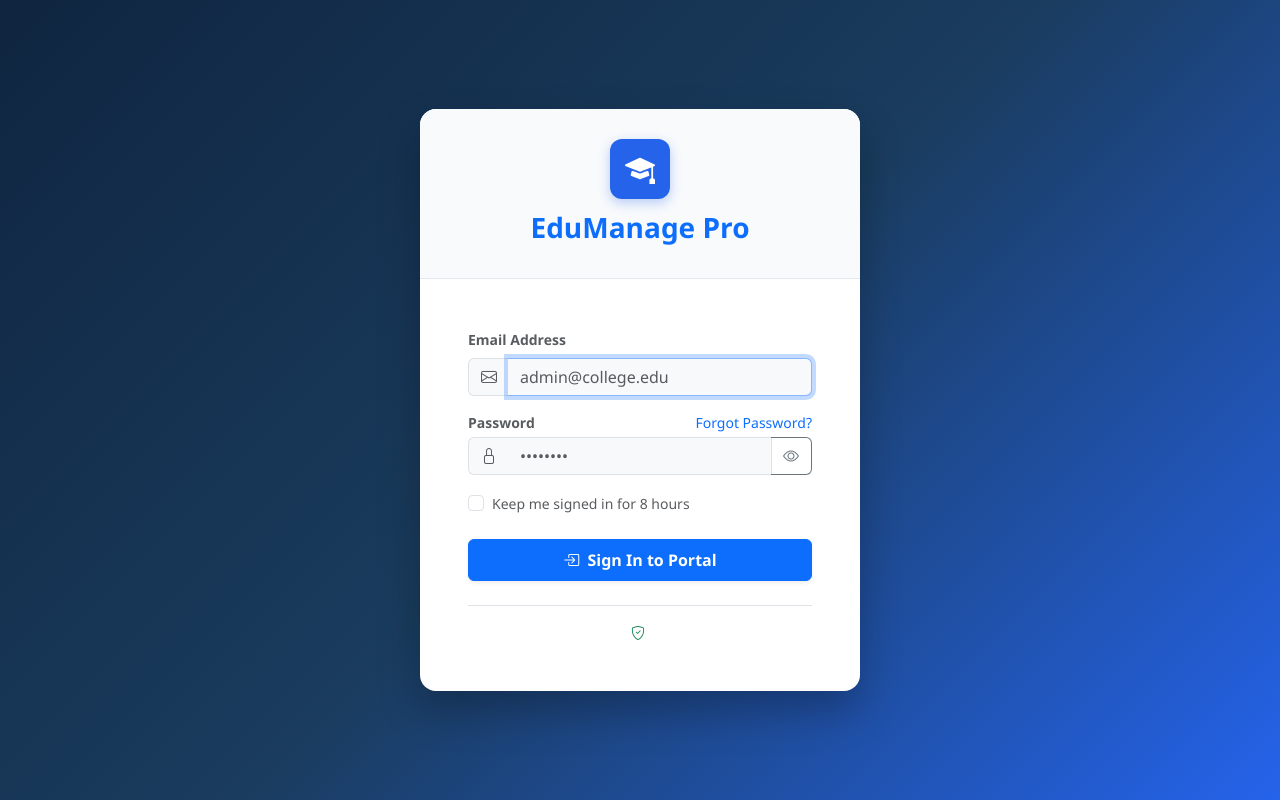
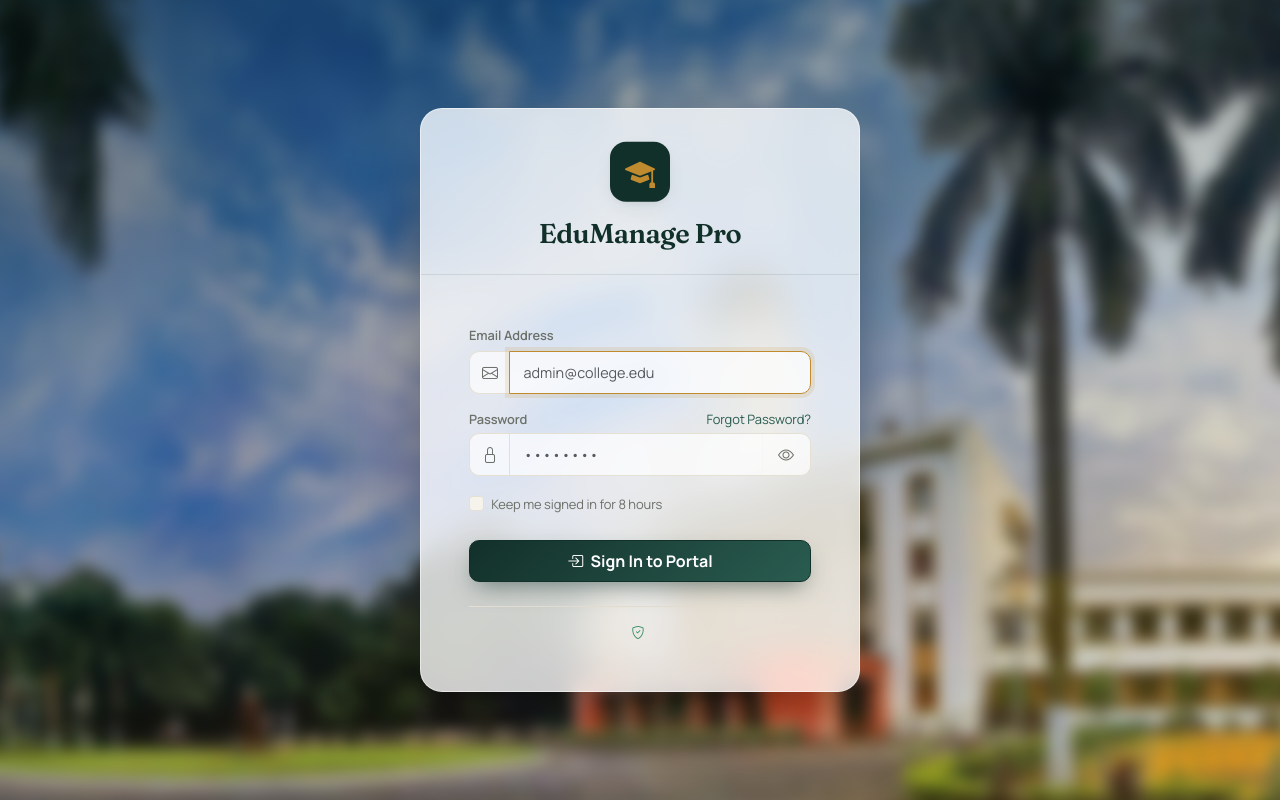
Before and after one commit to bharatsairamkadali02/collage-management-project02, a Flask app: page /auth/login in a window 1280 px wide. Run offline with Flask 3, Linux system fonts and the light colour scheme; parts of the project's set-up code (start-up, migrations or seed data) failed here and were passed over.

Commit message:
add themes

```diff
--- /dev/null
+++ b/backend/static/css/theme.css
@@ -0,0 +1,384 @@
+/* ============================================================
+   EduManage Pro — "Campus Ink" UI theme
+   Visual layer only. Loaded after Bootstrap and page styles.
+   No markup, routes or logic depend on this file.
+   ============================================================ */
+
+:root {
+  --ink: #12302a;          /* deep campus green */
+  --ink-2: #1c463d;
+  --ink-3: #2a5c50;
+  --paper: #f6f3ec;        /* warm paper background */
+  --surface: #ffffff;
+  --line: #e6e0d3;
+  --text: #1d2420;
+  --text-muted: #6b7068;
+  --brass: #c08a2e;        /* accent */
+  --brass-soft: #f4e7cc;
+  --ok: #2f8a5b;
+  --bad: #c2463b;
+  --warn: #c98a1a;
+  --info-c: #2f6f8f;
+
+  --font-body: "Manrope", system-ui, -apple-system, "Segoe UI", sans-serif;
+  --font-display: "Fraunces", Georgia, serif;
+
+  --r-sm: 8px;
+  --r: 12px;
+  --r-lg: 18px;
+  --shadow-1: 0 1px 2px rgba(18, 48, 42, .06), 0 1px 1px rgba(18, 48, 42, .04);
+  --shadow-2: 0 8px 24px -10px rgba(18, 48, 42, .18), 0 2px 6px rgba(18, 48, 42, .05);
+  --shadow-3: 0 24px 60px -20px rgba(18, 48, 42, .35);
+  --ease: cubic-bezier(.2, .7, .2, 1);
+
+  /* Map into existing variables used across templates */
+  --primary: var(--ink);
+  --primary-light: var(--ink-3);
+  --primary-dark: #0b211c;
+  --accent: var(--brass);
+  --sidebar-bg: var(--ink);
+  --sidebar-text: #c9d6cf;
+  --sidebar-hover: rgba(255, 255, 255, .08);
+
+  /* Bootstrap tokens */
+  --bs-primary: #12302a;
+  --bs-primary-rgb: 18, 48, 42;
+  --bs-success-rgb: 47, 138, 91;
+  --bs-danger-rgb: 194, 70, 59;
+  --bs-warning-rgb: 201, 138, 26;
+  --bs-info-rgb: 47, 111, 143;
+  --bs-body-bg: var(--paper);
+  --bs-body-color: var(--text);
+  --bs-body-font-family: var(--font-body);
+  --bs-border-color: var(--line);
+  --bs-link-color: var(--ink-3);
+  --bs-link-color-rgb: 42, 92, 80;
+  --bs-link-hover-color: var(--brass);
+  --bs-border-radius: var(--r-sm);
+  --bs-border-radius-lg: var(--r);
+  --bs-focus-ring-color: rgba(192, 138, 46, .3);
+}
+
+/* Role tints stay distinguishable but within the palette */
+.theme-faculty { --primary: #173a4a; --ink: #173a4a; --ink-3: #2b5a6f; --sidebar-bg: #173a4a; }
+.theme-student { --primary: #3a2a4a; --ink: #3a2a4a; --ink-3: #5a4470; --sidebar-bg: #3a2a4a; }
+
+/* ── Base ─────────────────────────────────────────────── */
+html { -webkit-font-smoothing: antialiased; }
+body {
+  background: var(--paper) !important;
+  color: var(--text);
+  font-family: var(--font-body) !important;
+  font-size: .925rem;
+  letter-spacing: -.005em;
+}
+h1, h2, h3, .h1, .h2, .h3, .page-header h4, .page-header h3, .display-1, .display-4, .display-5 {
+  font-family: var(--font-display);
+  font-weight: 600 !important;
+  letter-spacing: -.02em;
+  color: var(--ink);
+}
+h4, h5, h6 { font-weight: 700; letter-spacing: -.01em; }
+a { color: var(--ink-3); text-underline-offset: 3px; }
+a:hover { color: var(--brass); }
+::selection { background: var(--brass-soft); color: var(--ink); }
+:focus-visible { outline: 2px solid var(--brass); outline-offset: 2px; }
+
+/* Thin, quiet scrollbars */
+* { scrollbar-width: thin; scrollbar-color: #cfc7b4 transparent; }
+
+/* ── Sidebar ──────────────────────────────────────────── */
+#sidebar {
+  background: var(--sidebar-bg) !important;
+  background-image:
+    radial-gradient(120% 60% at 0% 0%, rgba(192, 138, 46, .14), transparent 60%),
+    linear-gradient(180deg, rgba(255,255,255,.02), rgba(0,0,0,.12)) !important;
+  border-right: 1px solid rgba(255, 255, 255, .04);
+}
+.sidebar-brand { background: transparent !important; padding: 22px 22px 18px !important; }
+.sidebar-brand .brand-icon {
+  background: var(--brass) !important;
+  color: var(--ink) !important;
+  border-radius: 12px !important;
+  box-shadow: inset 0 -2px 0 rgba(0,0,0,.15);
+}
+.sidebar-brand span {
+  font-family: var(--font-display);
+  font-weight: 600 !important;
+  font-size: 1.15rem !important;
+  letter-spacing: -.01em;
+}
+.sidebar-section-label {
+  color: rgba(255, 255, 255, .42) !important;
+  font-size: .64rem !important;
+  letter-spacing: .16em !important;
+  padding: 20px 24px 8px !important;
+}
+.sidebar-nav .nav-link {
+  color: var(--sidebar-text) !important;
+  font-weight: 500;
+  padding: 9px 14px !important;
+  border-radius: 10px !important;
+  position: relative;
+  transition: background .2s var(--ease), color .2s var(--ease), transform .2s var(--ease) !important;
+}
+.sidebar-nav .nav-link:hover { background: var(--sidebar-hover) !important; color: #fff !important; transform: translateX(2px); }
+.sidebar-nav .nav-link.active {
+  background: rgba(255, 255, 255, .1) !important;
+  color: #fff !important;
+  font-weight: 600;
+}
+.sidebar-nav .nav-link.active::before {
+  content: ""; position: absolute; left: -10px; top: 8px; bottom: 8px;
+  width: 3px; border-radius: 3px; background: var(--brass);
+}
+.sidebar-nav .nav-link.active i { color: var(--brass); }
+.sidebar-footer { color: rgba(255,255,255,.4) !important; border-top-color: rgba(255,255,255,.06) !important; }
+
+/* ── Topbar ───────────────────────────────────────────── */
+#topbar {
+  background: rgba(246, 243, 236, .82) !important;
+  backdrop-filter: saturate(140%) blur(12px);
+  -webkit-backdrop-filter: saturate(140%) blur(12px);
+  box-shadow: none !important;
+  border-bottom: 1px solid var(--line);
+}
+#sidebarToggle { color: var(--ink) !important; border-radius: 8px; }
+#sidebarToggle:hover { background: var(--surface) !important; color: var(--brass) !important; }
+.notif-btn { color: var(--ink) !important; border-radius: 10px !important; }
+.notif-btn:hover { background: var(--surface) !important; color: var(--brass) !important; }
+.notif-badge { background: var(--bad) !important; box-shadow: 0 0 0 2px var(--paper); }
+#topbar .btn-light { background: var(--surface) !important; border: 1px solid var(--line) !important; }
+
+/* ── Main & footer ────────────────────────────────────── */
+#main-content { padding: 32px 36px !important; }
+@media (max-width: 575px) { #main-content { padding: 20px 16px !important; } }
+#footer { background: transparent !important; border-top: 1px solid var(--line) !important; color: var(--text-muted) !important; }
+
+.page-header { margin-bottom: 28px !important; }
+.page-header h4, .page-header h3 { font-size: 1.75rem; margin-bottom: 4px; }
+.page-header h4 i, .page-header h3 i { color: var(--brass) !important; }
+.breadcrumb { font-size: .8rem; }
+.breadcrumb-item.active { color: var(--text-muted); }
+
+/* Gentle page entrance */
+@media (prefers-reduced-motion: no-preference) {
+  #main-content > * { animation: ink-rise .5s var(--ease) both; }
+  #main-content > *:nth-child(2) { animation-delay: .05s; }
+  #main-content > *:nth-child(3) { animation-delay: .1s; }
+  #main-content > *:nth-child(4) { animation-delay: .15s; }
+}
+@keyframes ink-rise { from { opacity: 0; transform: translateY(8px); } to { opacity: 1; transform: none; } }
+
+/* ── Cards ────────────────────────────────────────────── */
+.card {
+  background: var(--surface);
+  border: 1px solid var(--line) !important;
+  border-radius: var(--r-lg) !important;
+  box-shadow: var(--shadow-1) !important;
+  transition: box-shadow .25s var(--ease), transform .25s var(--ease);
+}
+.card.h-100:hover, .stat-card:hover { box-shadow: var(--shadow-2) !important; transform: translateY(-2px); }
+.card-header {
+  background: transparent !important;
+  border-bottom: 1px solid var(--line) !important;
+  padding: 16px 20px !important;
+  font-weight: 700;
+  border-radius: var(--r-lg) var(--r-lg) 0 0 !important;
+}
+.card-header i { color: var(--brass) !important; }
+.card-body { padding: 20px !important; }
+.card-footer { background: transparent !important; border-top: 1px solid var(--line) !important; }
+.card .fs-3.fw-bold, .stat-value { font-family: var(--font-display); font-weight: 600 !important; color: var(--ink); }
+.card .bi.fs-2 {
+  width: 52px; height: 52px; display: inline-flex; align-items: center; justify-content: center;
+  background: var(--brass-soft); color: var(--brass) !important; border-radius: 14px; font-size: 1.4rem !important;
+}
+
+/* ── Buttons ──────────────────────────────────────────── */
+.btn {
+  font-weight: 600;
+  border-radius: 10px !important;
+  padding: .5rem 1rem;
+  transition: background .2s var(--ease), color .2s var(--ease), box-shadow .2s var(--ease), transform .1s var(--ease);
+}
+.btn:active { transform: translateY(1px); }
+.btn-sm { padding: .3rem .7rem; border-radius: 8px !important; }
+.btn-primary {
+  background: var(--ink) !important; border-color: var(--ink) !important; color: #fff !important;
+  box-shadow: inset 0 -2px 0 rgba(0,0,0,.18);
+}
+.btn-primary:hover { background: var(--ink-2) !important; border-color: var(--ink-2) !important; box-shadow: var(--shadow-2); }
+.btn-outline-primary { color: var(--ink) !important; border-color: var(--line) !important; background: var(--surface); }
+.btn-outline-primary:hover { background: var(--ink) !important; border-color: var(--ink) !important; color: #fff !important; }
+.btn-warning { background: var(--brass) !important; border-color: var(--brass) !important; color: #fff !important; }
+.btn-success { background: var(--ok) !important; border-color: var(--ok) !important; }
+.btn-danger { background: var(--bad) !important; border-color: var(--bad) !important; }
+.btn-outline-secondary { border-color: var(--line) !important; color: var(--text-muted) !important; background: var(--surface); }
+.btn-outline-secondary:hover { background: var(--paper) !important; color: var(--ink) !important; }
+.btn-light { background: var(--surface) !important; border-color: var(--line) !important; }
+
+/* ── Forms ────────────────────────────────────────────── */
+.form-label { font-weight: 600; font-size: .8rem; color: var(--text) !important; margin-bottom: 6px; }
+.form-control, .form-select {
+  border: 1px solid var(--line) !important;
+  background-color: var(--surface) !important;
+  border-radius: 10px !important;
+  padding: .6rem .85rem;
+  font-size: .9rem;
+  transition: border-color .2s var(--ease), box-shadow .2s var(--ease);
+}
+.form-control:focus, .form-select:focus {
+  border-color: var(--brass) !important;
+  box-shadow: 0 0 0 4px rgba(192, 138, 46, .15) !important;
+}
+.input-group-text { background: var(--paper) !important; border-color: var(--line) !important; color: var(--text-muted); border-radius: 10px; }
+.input-group > :not(:first-child) { border-top-left-radius: 0 !important; border-bottom-left-radius: 0 !important; }
+.input-group > :not(:last-child) { border-top-right-radius: 0 !important; border-bottom-right-radius: 0 !important; }
+.form-check-input:checked { background-color: var(--ink); border-color: var(--ink); }
+.form-check-input:focus { box-shadow: 0 0 0 4px rgba(192, 138, 46, .15); border-color: var(--brass); }
+
+/* ── Tables ───────────────────────────────────────────── */
+.table { --bs-table-bg: transparent; --bs-table-hover-bg: rgba(192, 138, 46, .06); margin-bottom: 0; }
+.table > thead th, .table thead.table-light th, .table-dark th {
+  background: var(--paper) !important;
+  color: var(--text-muted) !important;
+  font-size: .7rem; font-weight: 700; text-transform: uppercase; letter-spacing: .08em;
+  border-bottom: 1px solid var(--line) !important;
+  padding: 12px 16px !important;
+}
+.table td { padding: 14px 16px !important; border-color: var(--line) !important; vertical-align: middle; }
+.table tbody tr { transition: background .15s; }
+.table tbody tr:hover { background: rgba(192, 138, 46, .05); }
+.table-responsive { border-radius: var(--r-lg); }
+
+/* ── Badges & alerts ──────────────────────────────────── */
+.badge { font-weight: 600; letter-spacing: .02em; padding: .4em .7em; border-radius: 999px; }
+.badge.bg-primary { background: var(--ink) !important; }
+.badge.bg-success { background: rgba(47, 138, 91, .12) !important; color: var(--ok) !important; }
+.badge.bg-danger { background: rgba(194, 70, 59, .12) !important; color: var(--bad) !important; }
+.badge.bg-warning { background: rgba(201, 138, 26, .15) !important; color: #8a5d0e !important; }
+.badge.bg-info { background: rgba(47, 111, 143, .12) !important; color: var(--info-c) !important; }
+.badge.bg-secondary { background: #ece7dc !important; color: var(--text-muted) !important; }
+
+.alert {
+  border: 1px solid var(--line); border-left-width: 4px;
+  border-radius: var(--r) !important; background: var(--surface); color: var(--text);
+  box-shadow: var(--shadow-2);
+}
+.alert-success { border-left-color: var(--ok); }
+.alert-danger { border-left-color: var(--bad); }
+.alert-warning { border-left-color: var(--warn); }
+.alert-info { border-left-color: var(--info-c); }
+
+/* ── Menus, modals, lists, tabs, pagination ───────────── */
+.dropdown-menu {
+  border: 1px solid var(--line) !important; border-radius: var(--r) !important;
+  box-shadow: var(--shadow-3) !important; padding: 6px;
+}
+.dropdown-item { border-radius: 8px; padding: 8px 12px; font-size: .875rem; }
+.dropdown-item:hover, .dropdown-item:focus { background: var(--paper); color: var(--ink); }
+.dropdown-header { font-weight: 700; color: var(--text-muted); }
+.modal-content { border: none; border-radius: var(--r-lg); box-shadow: var(--shadow-3); }
+.modal-header, .modal-footer { border-color: var(--line); }
+.modal-title { font-family: var(--font-display); font-weight: 600; color: var(--ink); }
+.modal-backdrop.show { opacity: .4; background: var(--ink); }
+.list-group-item { border-color: var(--line); padding: 14px 20px; background: transparent; }
+.nav-tabs { border-bottom: 1px solid var(--line); gap: 4px; }
+.nav-tabs .nav-link { border: none; color: var(--text-muted); font-weight: 600; border-bottom: 2px solid transparent; }
+.nav-tabs .nav-link.active { color: var(--ink); background: transparent; border-bottom-color: var(--brass); }
+.nav-pills .nav-link.active { background: var(--ink); }
+.page-link { color: var(--ink); border-color: var(--line); }
+.page-item.active .page-link { background: var(--ink); border-color: var(--ink); }
+.progress { background: #ece7dc; border-radius: 999px; height: 8px; }
+.progress-bar { background: var(--ink-3); border-radius: 999px; }
+
+/* ── Utilities remapped to the palette ────────────────── */
+.text-primary { color: var(--ink-3) !important; }
+.bg-primary { background-color: var(--ink) !important; }
+.text-muted { color: var(--text-muted) !important; }
+.bg-light { background-color: var(--paper) !important; }
+.bg-white { background-color: var(--surface) !important; }
+.border, .border-top, .border-bottom { border-color: var(--line) !important; }
+.shadow, .shadow-sm { box-shadow: var(--shadow-2) !important; }
+
+/* ── Login / auth / error standalone pages ────────────── */
+body:has(.login-card), body:has(.auth-card), body:has(.error-card) {
+  background:
+    radial-gradient(90% 70% at 100% 0%, rgba(192, 138, 46, .22), transparent 55%),
+    radial-gradient(70% 60% at 0% 100%, rgba(42, 92, 80, .55), transparent 60%),
+    var(--ink) !important;
+}
+.login-card, .auth-card {
+  border-radius: 22px !important;
+  box-shadow: var(--shadow-3) !important;
+  border: 1px solid rgba(255,255,255,.08);
+  animation: ink-rise .6s var(--ease) both;
+}
+.error-card {
+  width: min(100% - 2rem, 680px);
+  padding: clamp(2rem, 6vw, 4rem);
+  border: 1px solid rgba(255, 255, 255, .55);
+  border-radius: 22px;
+  background: rgba(255, 255, 255, .86);
+  box-shadow: var(--shadow-3);
+  backdrop-filter: blur(16px) saturate(150%);
+  -webkit-backdrop-filter: blur(16px) saturate(150%);
+  animation: ink-rise .6s var(--ease) both;
+}
+.error-card h1 { color: var(--ink); }
+.error-card p { color: var(--text-muted) !important; }
+.login-brand { background: var(--surface) !important; border-bottom: 1px solid var(--line) !important; padding: 36px 30px 20px !important; }
+.login-brand .brand-icon, .auth-card .brand-icon {
+  background: var(--ink) !important; color: var(--brass) !important;
+  border-radius: 16px !important; box-shadow: var(--shadow-2) !important;
+}
+.login-brand h3 { font-family: var(--font-display); color: var(--ink) !important; font-size: 1.7rem; }
+
+/* MCQ exam page */
+.question-card, .exam-card { border-radius: var(--r-lg) !important; border: 1px solid var(--line) !important; }
+
+/* ── Campus photo background (login / auth / error pages) ── */
+body:has(.login-card), body:has(.auth-card), body:has(.error-card) {
+  position: relative;
+  background: #0b211c !important;
+  isolation: isolate;
+}
+body:has(.login-card)::before, body:has(.auth-card)::before, body:has(.error-card)::before {
+  content: ""; position: fixed; inset: -30px; z-index: -2;
+  background: url("../img/campus-bg.png") center / cover no-repeat;
+  filter: blur(7px) saturate(115%);
+  transform: scale(1.05);
+}
+body:has(.login-card)::after, body:has(.auth-card)::after, body:has(.error-card)::after {
+  content: ""; position: fixed; inset: 0; z-index: -1;
+  background:
+    linear-gradient(160deg, rgba(11, 33, 28, .55) 0%, rgba(11, 33, 28, .25) 50%, rgba(192, 138, 46, .25) 100%);
+}
+.login-card, .auth-card {
+  background: rgba(255, 255, 255, .78) !important;
+  backdrop-filter: blur(18px) saturate(160%);
+  -webkit-backdrop-filter: blur(18px) saturate(160%);
+  border: 1px solid rgba(255, 255, 255, .55) !important;
+  box-shadow: 0 30px 80px -20px rgba(0, 0, 0, .55) !important;
+}
+.login-brand { background: transparent !important; border-bottom-color: rgba(18, 48, 42, .1) !important; }
+.login-card .form-control, .login-card .input-group-text, .login-card .btn-outline-secondary {
+  background: rgba(255, 255, 255, .7) !important;
+}
+.login-card .btn-primary {
+  background: linear-gradient(135deg, var(--ink) 0%, var(--ink-3) 100%) !important;
+  box-shadow: 0 10px 24px -8px rgba(18, 48, 42, .6) !important;
+}
+.login-card .btn-primary:hover { transform: translateY(-1px); }
+.login-brand .brand-icon { animation: ink-float 4s ease-in-out infinite; }
+@keyframes ink-float { 50% { transform: translateY(-4px); } }
+
+/* Faint campus photo behind the dashboards too */
+#main-content { position: relative; isolation: isolate; }
+#main-content::before {
+  content: ""; position: fixed; inset: 0; z-index: -1; pointer-events: none;
+  background: linear-gradient(180deg, rgba(246, 243, 236, .9), rgba(246, 243, 236, .97)),
+              url("../img/campus-bg.png") center / cover no-repeat;
+  filter: blur(4px);
+}
--- a/backend/templates/admin/base_admin.html
+++ b/backend/templates/admin/base_admin.html
@@ -89,11 +89,5 @@
       <i class="bi bi-journal-text"></i> Audit Logs
     </a>
   </li>
-  <li class="nav-item">
-    <a class="nav-link" href="{{ url_for('admin.settings') }}">
-      <i class="bi bi-gear"></i> Settings
-    </a>
-  </li>
-
 </ul>
 {% endblock %}
--- a/backend/templates/auth/forgot-password.html
+++ b/backend/templates/auth/forgot-password.html
@@ -25,6 +25,10 @@
       overflow: hidden;
     }
   </style>
+  <link rel="preconnect" href="https://fonts.googleapis.com">
+  <link rel="preconnect" href="https://fonts.gstatic.com" crossorigin>
+  <link rel="stylesheet" href="https://fonts.googleapis.com/css2?family=Fraunces:opsz,wght@9..144,500;9..144,600&family=Manrope:wght@400;500;600;700&display=swap">
+  <link rel="stylesheet" href="{{ url_for('static', filename='css/theme.css') }}">
 </head>
 <body>
 
--- a/backend/templates/auth/login.html
+++ b/backend/templates/auth/login.html
@@ -44,6 +44,10 @@
       box-shadow: 0 4px 12px rgba(37,99,235,0.3);
     }
   </style>
+  <link rel="preconnect" href="https://fonts.googleapis.com">
+  <link rel="preconnect" href="https://fonts.gstatic.com" crossorigin>
+  <link rel="stylesheet" href="https://fonts.googleapis.com/css2?family=Fraunces:opsz,wght@9..144,500;9..144,600&family=Manrope:wght@400;500;600;700&display=swap">
+  <link rel="stylesheet" href="{{ url_for('static', filename='css/theme.css') }}">
 </head>
 <body>
 
--- a/backend/templates/auth/reset-password.html
+++ b/backend/templates/auth/reset-password.html
@@ -25,6 +25,10 @@
       overflow: hidden;
     }
   </style>
+  <link rel="preconnect" href="https://fonts.googleapis.com">
+  <link rel="preconnect" href="https://fonts.gstatic.com" crossorigin>
+  <link rel="stylesheet" href="https://fonts.googleapis.com/css2?family=Fraunces:opsz,wght@9..144,500;9..144,600&family=Manrope:wght@400;500;600;700&display=swap">
+  <link rel="stylesheet" href="{{ url_for('static', filename='css/theme.css') }}">
 </head>
 <body>
 
--- a/backend/templates/errors/400.html
+++ b/backend/templates/errors/400.html
@@ -8,9 +8,13 @@
   <style>
     body { background: #f8fafc; min-height: 100vh; display: flex; align-items: center; justify-content: center; font-family: sans-serif; text-align: center; }
   </style>
+  <link rel="preconnect" href="https://fonts.googleapis.com">
+  <link rel="preconnect" href="https://fonts.gstatic.com" crossorigin>
+  <link rel="stylesheet" href="https://fonts.googleapis.com/css2?family=Fraunces:opsz,wght@9..144,500;9..144,600&family=Manrope:wght@400;500;600;700&display=swap">
+  <link rel="stylesheet" href="{{ url_for('static', filename='css/theme.css') }}">
 </head>
 <body>
-  <main class="px-3">
+  <main class="error-card px-3">
     <div class="display-1 text-warning mb-3">&#9888;</div>
     <h1 class="display-5 fw-bold">400 - Request could not be verified</h1>
     <p class="lead text-muted mb-4">Your security token may have expired. Reload the page and try again.</p>
--- a/backend/templates/errors/403.html
+++ b/backend/templates/errors/403.html
@@ -8,9 +8,13 @@
   <style>
     body { background: #f8fafc; min-height: 100vh; display: flex; align-items: center; justify-content: center; font-family: sans-serif; text-align: center; }
   </style>
+  <link rel="preconnect" href="https://fonts.googleapis.com">
+  <link rel="preconnect" href="https://fonts.gstatic.com" crossorigin>
+  <link rel="stylesheet" href="https://fonts.googleapis.com/css2?family=Fraunces:opsz,wght@9..144,500;9..144,600&family=Manrope:wght@400;500;600;700&display=swap">
+  <link rel="stylesheet" href="{{ url_for('static', filename='css/theme.css') }}">
 </head>
 <body>
-<div>
+<div class="error-card">
   <div class="display-1 text-danger mb-3"><i class="bi bi-shield-x"></i></div>
   <h1 class="display-5 fw-bold">403 - Access Denied</h1>
   <p class="lead text-muted mb-4">You do not have the required role permissions to access this institutional resource.</p>
--- a/backend/templates/errors/404.html
+++ b/backend/templates/errors/404.html
@@ -8,9 +8,13 @@
   <style>
     body { background: #f8fafc; min-height: 100vh; display: flex; align-items: center; justify-content: center; font-family: sans-serif; text-align: center; }
   </style>
+  <link rel="preconnect" href="https://fonts.googleapis.com">
+  <link rel="preconnect" href="https://fonts.gstatic.com" crossorigin>
+  <link rel="stylesheet" href="https://fonts.googleapis.com/css2?family=Fraunces:opsz,wght@9..144,500;9..144,600&family=Manrope:wght@400;500;600;700&display=swap">
+  <link rel="stylesheet" href="{{ url_for('static', filename='css/theme.css') }}">
 </head>
 <body>
-<div>
+<div class="error-card">
   <div class="display-1 text-primary mb-3"><i class="bi bi-question-circle"></i></div>
   <h1 class="display-5 fw-bold">404 - Page Not Found</h1>
   <p class="lead text-muted mb-4">The requested institutional module or URL could not be found.</p>
--- a/backend/templates/errors/500.html
+++ b/backend/templates/errors/500.html
@@ -8,9 +8,13 @@
   <style>
     body { background: #f8fafc; min-height: 100vh; display: flex; align-items: center; justify-content: center; font-family: sans-serif; text-align: center; }
   </style>
+  <link rel="preconnect" href="https://fonts.googleapis.com">
+  <link rel="preconnect" href="https://fonts.gstatic.com" crossorigin>
+  <link rel="stylesheet" href="https://fonts.googleapis.com/css2?family=Fraunces:opsz,wght@9..144,500;9..144,600&family=Manrope:wght@400;500;600;700&display=swap">
+  <link rel="stylesheet" href="{{ url_for('static', filename='css/theme.css') }}">
 </head>
 <body>
-<div>
+<div class="error-card">
   <div class="display-1 text-warning mb-3"><i class="bi bi-exclamation-triangle"></i></div>
   <h1 class="display-5 fw-bold">500 - Server Error</h1>
   <p class="lead text-muted mb-4">An unexpected error occurred while processing your request. Please try again shortly.</p>
```
Also changed, not shown: backend/templates/base.html (+5 -3 lines), backend/static/img/campus-bg.png (added).
